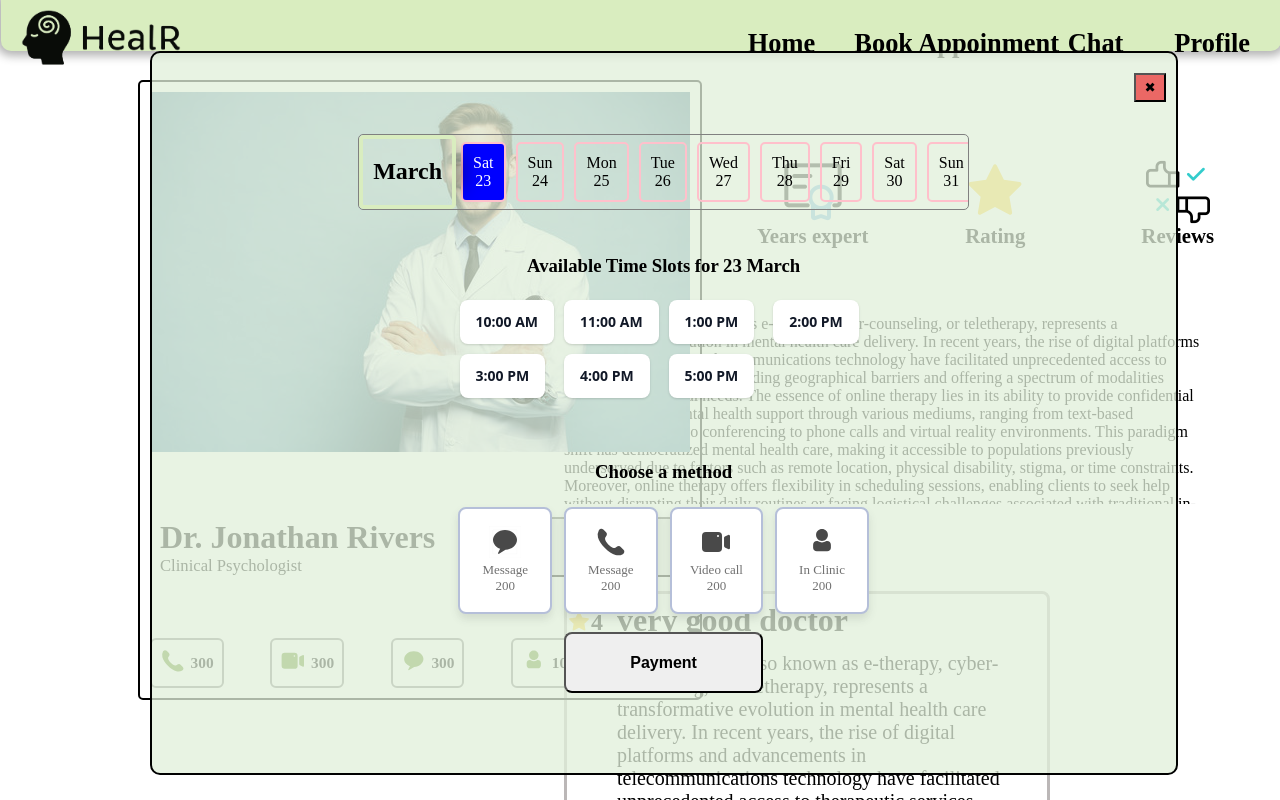
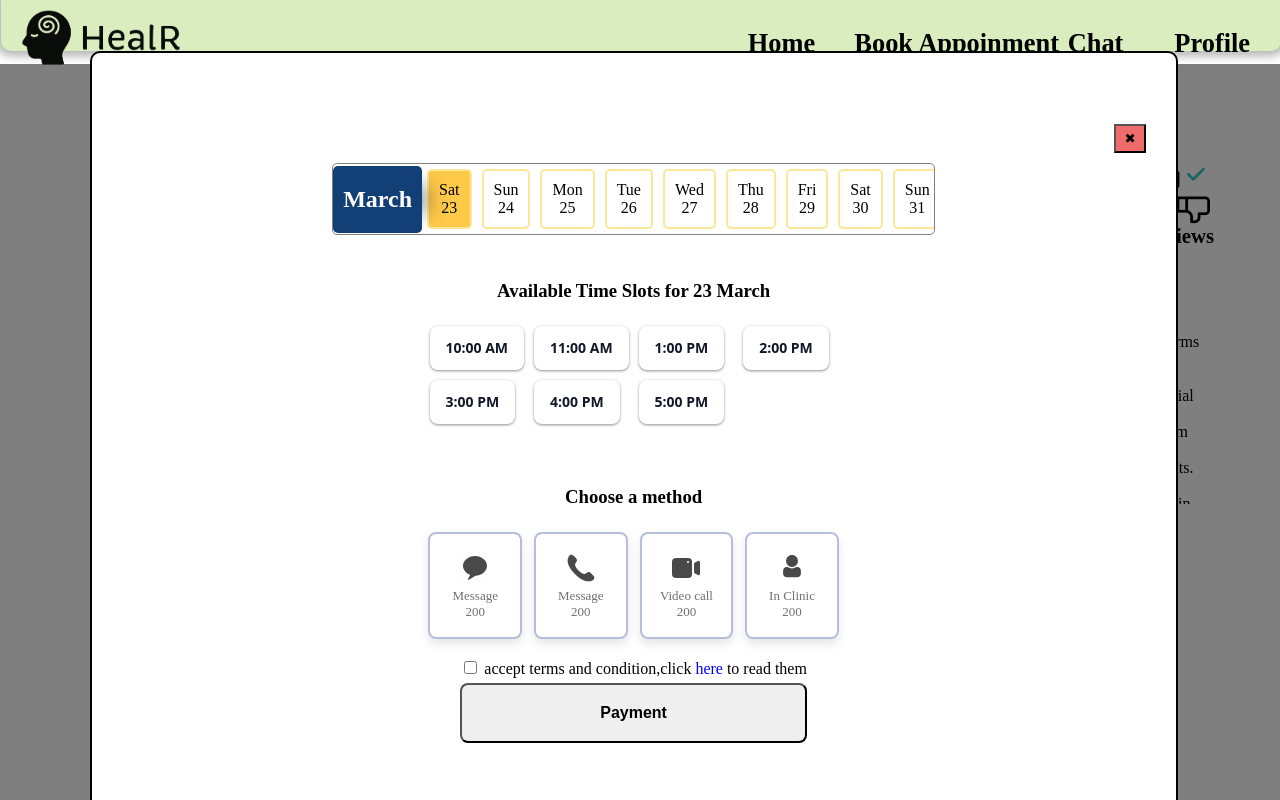
Before and after one commit to Swaraj-1925/HealR-v2.0, a React (Vite) app in the folder Frontend/: page /dashboard/doctordes in a window 1280 px wide. Both pictures are taken after a click on the button "Book". Shown: the top 800 px of the page. Built offline with nearby package versions, Linux system fonts and the light colour scheme; a web font is replaced by a local one.

Commit message:
added location tag ,added scroll bar to popup,added backgroud to popup,added terms and condtion in popup

```diff
--- a/Frontend/src/Client/Dashboard/clientDoctorDescription.jsx
+++ b/Frontend/src/Client/Dashboard/clientDoctorDescription.jsx
@@ -33,10 +33,30 @@
                                 <div className="doctorDescription-name-Proffecsion-flexcontainer">
                                     <h2>Dr. Jonathan Rivers</h2>
                                     <h3>Clinical Psychologist</h3>
+                                    <div className='doctorDescription-clinicLocation'> <svg
+                                        fill="#000000"
+                                        version="1.1"
+                                        id="Capa_1"
+                                        xmlns="http://www.w3.org/2000/svg"
+                                        xmlnsXlink="http://www.w3.org/1999/xlink"
+                                        width="20px"
+                                        height="20px"
+                                        viewBox="0 0 395.71 395.71"
+                                        xmlSpace="preserve"
+                                    >
+                                        <g>
+                                            <path
+                                                d="M197.849,0C122.131,0,60.531,61.609,60.531,137.329c0,72.887,124.591,243.177,129.896,250.388l4.951,6.738 c0.579,0.792,1.501,1.255,2.471,1.255c0.985,0,1.901-0.463,2.486-1.255l4.948-6.738c5.308-7.211,129.896-177.501,129.896-250.388 C335.179,61.609,273.569,0,197.849,0z M197.849,88.138c27.13,0,49.191,22.062,49.191,49.191c0,27.115-22.062,49.191-49.191,49.191 c-27.114,0-49.191-22.076-49.191-49.191C148.658,110.2,170.734,88.138,197.849,88.138z"
+                                            />
+                                        </g>
+                                    </svg>
+                                    <p>SKIN BLISS CLINIC FIRST FLOOR SATYAM ARCADE, Viman Nagar,Viman Nagar, Pune - 411014  </p>
+                                    </div>
                                 </div>
                                 <div className="doctorDescription-name-Proffecsion">
                                     <button className="doctorDescription-name-Proffecsion-button" onClick={togglePop}>Book</button>
                                     {seen ? <BookAppointmentPopUp toggle={togglePop} /> : null}
+                                    {seen && <div className="overlay"></div>}
                                 </div>
                             </div>
 
@@ -101,8 +121,8 @@
                                 <div className="allPricese-doctor-flexitem doctorClient report">
                                     <div>
                                         <Popup trigger=
-                                {<div><svg className='flag-report'  viewBox="0 0 24 24" fill="none" xmlns="http://www.w3.org/2000/svg">
-                                <path  opacity="0.5" fillRule="evenodd" clipRule="evenodd" d="M6.5 1.75C6.5 1.33579 6.16421 1 5.75 1C5.33579 1 5 1.33579 5 1.75V21.75C5 22.1642 5.33579 22.5 5.75 22.5C6.16421 22.5 6.5 22.1642 6.5 21.75V13.6V3.6V1.75Z" fill="#d71414" />
+                                            {<div><svg className='flag-report' viewBox="0 0 24 24" fill="none" xmlns="http://www.w3.org/2000/svg">
+                                                <path opacity="0.5" fillRule="evenodd" clipRule="evenodd" d="M6.5 1.75C6.5 1.33579 6.16421 1 5.75 1C5.33579 1 5 1.33579 5 1.75V21.75C5 22.1642 5.33579 22.5 5.75 22.5C6.16421 22.5 6.5 22.1642 6.5 21.75V13.6V3.6V1.75Z" fill="#d71414" />
                                                 <path d="M13.5582 3.87333L13.1449 3.70801C11.5821 3.08288 9.8712 2.9258 8.22067 3.25591L6.5 3.60004V13.6L8.22067 13.2559C9.8712 12.9258 11.5821 13.0829 13.1449 13.708C14.8385 14.3854 16.7024 14.5119 18.472 14.0695L18.5721 14.0445C19.1582 13.898 19.4361 13.2269 19.1253 12.7089L17.5647 10.1078C17.2232 9.53867 17.0524 9.25409 17.0119 8.94455C16.9951 8.81543 16.9951 8.68466 17.0119 8.55553C17.0524 8.24599 17.2232 7.96141 17.5647 7.39225L18.8432 5.26136C19.1778 4.70364 18.6711 4.01976 18.0401 4.17751C16.5513 4.54971 14.9831 4.44328 13.5582 3.87333Z" fill="#d71414" />
                                             </svg></div>}
                                             modal nested>
--- a/Frontend/src/Client/Dashboard/clientPopupBookAppoinment.jsx
+++ b/Frontend/src/Client/Dashboard/clientPopupBookAppoinment.jsx
@@ -2,11 +2,12 @@
 /* eslint-disable no-unused-vars */
 import './style/clientPopupBookAppoinment.css';
 import { useEffect, useState } from 'react';
+import { Link } from 'react-router-dom';
 
-function BookAppointmentPopUp( { toggle }) {
+function BookAppointmentPopUp({ toggle }) {
 
 
-
+  const temrsandcondtion = "/";
   const [selectedDate, setSelectedDate] = useState(new Date());
   const [selectedTimeSlot, setSelectedTimeSlot] = useState(null);
   const [availableTimeSlots, setAvailableTimeSlots] = useState([
@@ -23,6 +24,7 @@
   // eslint-disable-next-line no-unused-vars
   const handleDateClick = (date) => {
     setSelectedDate(date);
+
   };
 
   const getCalendarDays = () => {
@@ -48,7 +50,7 @@
     const isSelected = selectedDate.getDate() === dayObj.date.getDate() &&
       selectedDate.getMonth() === dayObj.date.getMonth() &&
       selectedDate.getFullYear() === dayObj.date.getFullYear();
-    const selectedDateStyle = isSelected ? { backgroundColor: 'blue', color: 'white' } : {};
+    const selectedDateStyle = isSelected ? { backgroundColor: '#FFC94A', color: 'balck' } : {};
     return (
       <div key={dayObj.date} className={`Bookappoinment-calender-calendar-day${isSelected ? ' selected' : ''} `} style={selectedDateStyle} onClick={() => handleDateClick(dayObj.date)}>
         <div className="Bookappoinment-calender-day-name">{dayObj.dayName}</div>
@@ -73,6 +75,7 @@
     });
   };
   console.log(selectedTimeSlot);
+
   //
   const handleClose = () => {
     toggle(); // Call the toggle function passed as prop to close the pop-up
@@ -81,6 +84,7 @@
   return (
     <>
       <section className="client-bookAppoinment-popup-wrapper">
+        <button className='client-bookAppoinment-popupClose ' onClick={handleClose}>&#10006;</button>
 
         <section className=" client-bookAppoinment-popup-wrapperItem bookAppoinment-calender-section">
 
@@ -204,9 +208,15 @@
           </div>
 
         </section>
+        <div className='client-bookAppoinment-popup-submit'>
+          <div className="client-bookappoinment-terms">
+            <input type="checkbox" id="terms" name="terms" />
+            <label htmlFor="vehicle1"> accept terms and condition,click <Link style={{ color: 'blue' }} to={temrsandcondtion}>here</Link> to read them
+            </label>
+          </div>
+          <button className='client-bookAppoinment-Payment '>Payment</button>
+        </div>
 
-        <button className='client-bookAppoinment-Payment '>Payment</button>
-        <button className='client-bookAppoinment-popupClose 'onClick={handleClose}>&#10006;</button>
       </section>
     </>
   );
--- a/Frontend/src/Client/Dashboard/layout/DashboardHeader.jsx
+++ b/Frontend/src/Client/Dashboard/layout/DashboardHeader.jsx
@@ -42,7 +42,7 @@
         <>
             <header className="dashboard-header-conatiner">
                 <div className="dashboard-header-item">
-                    <img className='dashboard-header-img' src={Logo} alt="" />
+                <Link to="/dashboard">   <img className='dashboard-header-img' src={Logo} alt="" /></Link>
                 </div>
                 <div className="dashboard-header-item"><Link to="/dashboard">Home</Link></div>
                 <div className="dashboard-header-item"><Link to="book-appoinmet">Book Appoinment</Link></div>
--- a/Frontend/src/Client/Dashboard/style/clientBookAppointment.css
+++ b/Frontend/src/Client/Dashboard/style/clientBookAppointment.css
@@ -18,6 +18,7 @@
     border-radius: 5px;
     border: 2px solid black;
     padding: 7px;
+    font-size: 1vw;
 }
 .bookAppointment-sortOption-item button{
     margin:0px 5px 0px ;
--- a/Frontend/src/Client/Dashboard/style/clientDoctorDescription.css
+++ b/Frontend/src/Client/Dashboard/style/clientDoctorDescription.css
@@ -54,6 +54,29 @@
 .doctorDescription-name-Proffecsion-flexcontainer{
     display: flex;
     flex-direction: column;
+    justify-content: center;
+    align-items:flex-start;
+    width: 25vw;
+
+}
+.doctorDescription-name-Proffecsion-flexcontainer svg{
+    margin-left: 0.5vw;
+    width: 1.5vw;
+    float: left;
+}
+.doctorDescription-clinicLocation{
+    /* display: flex; */
+    font-size: 1vw;
+    width: 24.5vw;
+    text-align:start;
+    margin-top: 5px;
+
+}
+.doctorDescription-clinicLocation p{
+    margin: 0px;
+    padding: 0px;
+    margin-left: 5px;
+
 }
 .doctorDescription-name-Proffecsion-flexcontainer h2 , .doctorDescription-name-Proffecsion-flexcontainer h3{
     margin: 0px;
@@ -190,3 +213,12 @@
     overflow-y: auto;
     margin-top: 0px;
 }
+ .overlay{
+    position: fixed;
+  bottom: 0;
+  left: 0;
+  width: 100%;
+  height: 92%;
+  background-color: rgba(0, 0, 0, 0.5); /* Semi-transparent black color */
+  z-index: 999;
+ }
--- a/Frontend/src/Client/Dashboard/style/clientPopupBookAppoinment.css
+++ b/Frontend/src/Client/Dashboard/style/clientPopupBookAppoinment.css
@@ -1,11 +1,10 @@
 .client-bookAppoinment-popupClose {
-  position: absolute;
-  right: 0px;
-  top: 10px;
-  margin: 10px;
-  text-align: center;
+
   padding: 5px 8px;
   background-color: rgba(235, 61, 61, 0.759);
+  align-self: flex-end; /* Align close button to the right side */
+  margin-bottom: 10px;
+  margin-top: 15px;
 
 }
 
@@ -16,15 +15,16 @@
   justify-content: center;
   align-items: center;
   position: fixed;
-  z-index: 1;
+  z-index: 1000;
   right:8vw;
   top: 4vw;
   width: 80vw;
-  height: 90%;
+  height:92%;
   overflow: auto;
   border: 2px solid black;
   border-radius: 10px;
-  background-color: #e1f0dac2;
+  padding: 30px;
+  background-color: white;
 }
 
 .client-Bookappoinment-calender-gridcontainer {
@@ -38,7 +38,9 @@
 }
 
 .Bookappoinment-calender-gridcontainer-calendar-month {
-  border: solid 4px #d9edbf;
+  /* border: solid 4px #d9edbf; */
+  background-color: #124076;
+  color: white;
   border-radius: 5px;
   padding: 0px 10px 0px;
   box-shadow: 25px 0 20px -20px rgba(0, 0, 0, 0.45);
@@ -49,10 +51,10 @@
   display: flex;
   justify-content: space-between;
   align-items: baseline;
-  /* border: red 3px solid; */
+
   width: 40vw;
   overflow: auto;
-  scrollbar-width: none;
+  /* scrollbar-width: none; */
 }
 
 .Bookappoinment-calender-calendar-day {
@@ -63,7 +65,7 @@
   padding: 10px;
   margin: 5px;
   border-radius: 5px;
-  border: 2px solid pink;
+  border: 2px solid #F9E897;
 }
 
 .bookAppoinment-availabletime-section {
@@ -85,7 +87,7 @@
 
 .availabledate-grid-button input[type="radio"] {
   display: none;
-  /* Hide the default radio button */
+
 }
 
 .availabledate-grid-button label {
@@ -104,7 +106,7 @@
   text-align: center;
   text-decoration: none #D1D5DB solid;
   text-decoration-thickness: auto;
-  box-shadow: 0 1px 3px 0 rgba(0, 0, 0, 0.1), 0 1px 2px 0 rgba(0, 0, 0, 0.06);
+  box-shadow: 0 1px 3px 0 rgba(0, 0, 0, 0.4), 0 1px 2px 0 rgba(0, 0, 0, 0.06);
   cursor: pointer;
   user-select: none;
   -webkit-user-select: none;
@@ -366,4 +368,13 @@
   font-size: 2vh;
   font-weight: 700;
   border-radius: 8px;
+  margin-top: 5px;
+  margin-bottom: 50px;
 }
+.client-bookAppoinment-popup-submit{
+  display: flex;
+  flex-direction: column;
+  justify-content: center;
+  width: fit-content;
+  color: initial;
+}
```
Lines whose indentation alone changed are shown as unchanged.
